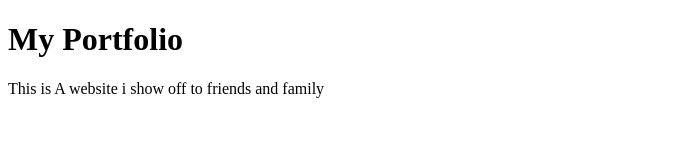
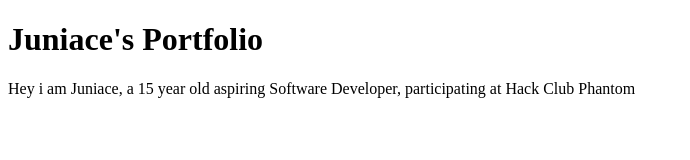
Before and after one commit to juniacework-create/my-portfolio, a plain HTML site: page index.html in a window 1280 px wide. Shown: the whole page, without its empty margins (0-690 px from the left). Drawn offline with Linux system fonts and the light colour scheme.

Commit message:
make yhe page abt me

```diff
--- a/index.html
+++ b/index.html
@@ -1,10 +1,10 @@
 <!DOCTYPE html>
 <html>
     <head>
-        <title>My Portfolio</title>
+        <title> Juniace's  Portfolio</title>
     </head>
     <body>
-        <h1>My Portfolio</h1>
-        <p>This is A website i show off to friends and family</p>
+        <h1>Juniace's Portfolio</h1>
+        <p> Hey i am Juniace,  a 15 year old aspiring Software Developer, participating at Hack Club Phantom</p>
     </body>
 </html>
```
